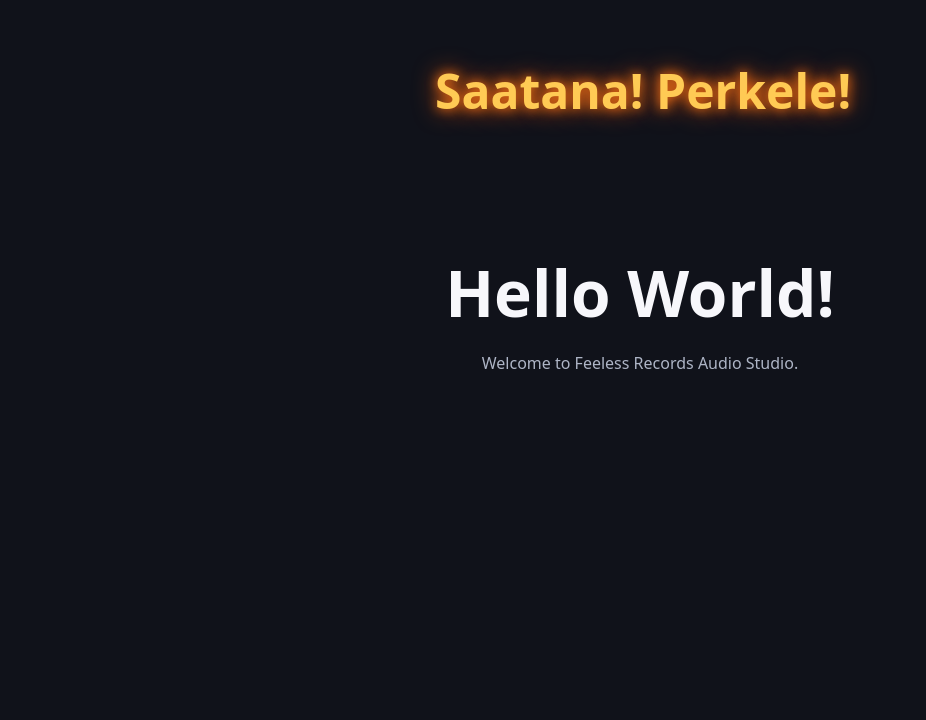
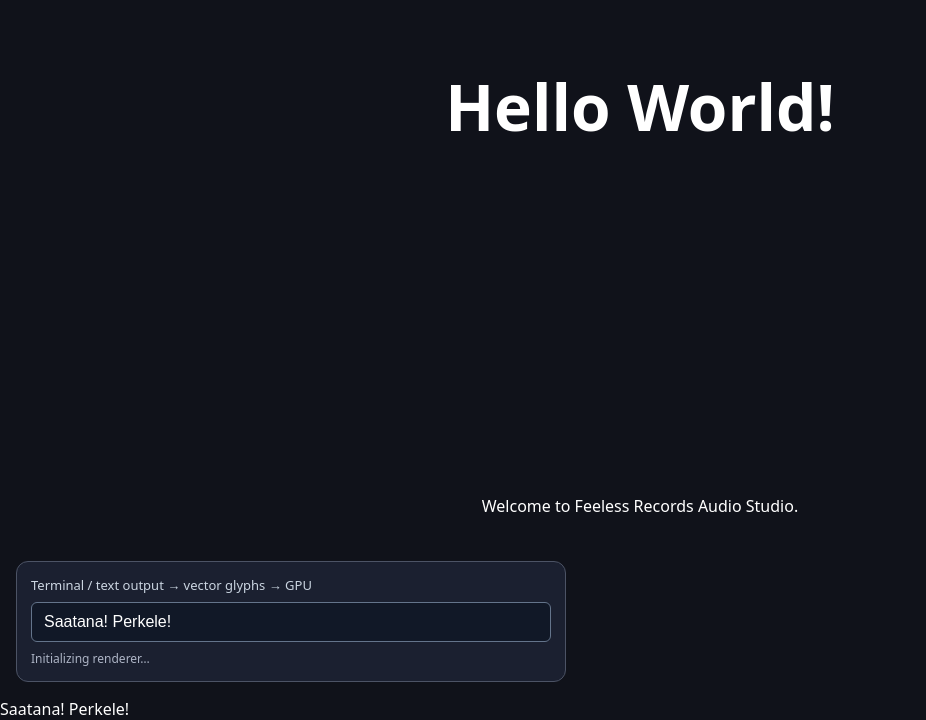
Before and after one commit to Feeless-Records/Audio-Studio, a plain HTML site: page index.html in a window 1280 px wide. Shown: the part 102-822 px from the top of the page, without its empty margins (0-926 px from the left). Before the commit the page ends 800 px from the top, so only its background shows below. Drawn offline with Linux system fonts and the light colour scheme.

Commit message:
feat: add GPU vector text canvas and input

```diff
--- a/index.html
+++ b/index.html
@@ -1,43 +1,30 @@
 <!doctype html>
 <html lang="en">
 <head>
-  <meta charset="UTF-8" />
-  <meta name="viewport" content="width=device-width, initial-scale=1.0" />
-  <title>Audio Studio | Hello World</title>
+  <meta charset="utf-8">
+  <meta name="viewport" content="width=device-width, initial-scale=1">
+  <title>Audio Studio | Vector Text Lab</title>
   <style>
-    body {
-      min-height: 100vh;
-      margin: 0;
-      display: grid;
-      place-items: center;
-      overflow: hidden;
-      background: #10121a;
-      color: #f7f7fb;
-      font-family: system-ui, sans-serif;
-      text-align: center;
-    }
-    h1 { font-size: clamp(2rem, 6vw, 4rem); margin-bottom: 0.5rem; }
-    p { color: #aeb5c6; }
-    .flying-text {
-      position: fixed;
-      top: 20%;
-      left: 0;
-      z-index: 2;
-      white-space: nowrap;
-      font-size: clamp(1.4rem, 4vw, 3rem);
-      font-weight: 900;
-      color: #ffca54;
-      text-shadow: 0 0 12px #f97316, 0 0 25px #ea580c;
-      pointer-events: none;
-      will-change: transform;
-    }
-    @media (prefers-reduced-motion: reduce) {
-      .flying-text { left: 50%; transform: translateX(-50%); }
-    }
+    * { box-sizing: border-box; }
+    body { margin: 0; min-height: 100vh; overflow: hidden; background: #10121a; color: white; font-family: system-ui, sans-serif; }
+    #stage { position: fixed; inset: 0; width: 100%; height: 100%; pointer-events: none; }
+    main { position: relative; display: grid; place-items: center; min-height: 100vh; text-align: center; pointer-events: none; }
+    h1 { font-size: clamp(2rem, 6vw, 4rem); margin: 0; }
+    .subtitle { color: #aeb5c6; }
+    .panel { position: fixed; z-index: 2; left: 16px; bottom: 16px; right: 16px; max-width: 550px; background: #1d2333e8; border: 1px solid #4c5365; border-radius: 12px; padding: 14px; }
+    label { display: block; margin-bottom: 8px; font-size: 13px; color: #cbd5e1; }
+    input { width: 100%; padding: 10px 12px; color: white; background: #111827; border: 1px solid #64748b; border-radius: 6px; font-size: 16px; }
+    #status { font-size: 12px; color: #aeb5c6; margin: 8px 0 0; }
   </style>
   <script src="app.js" defer></script>
 </head>
 <body>
+  <canvas id="stage" aria-label="Animated vector typography"></canvas>
   <main id="app"></main>
+  <section class="panel">
+    <label for="terminal">Terminal / text output → vector glyphs → GPU</label>
+    <input id="terminal" value="Saatana! Perkele!" maxlength="80" spellcheck="false" aria-label="Animated text">
+    <p id="status" role="status">Initializing renderer…</p>
+  </section>
 </body>
 </html>
```
